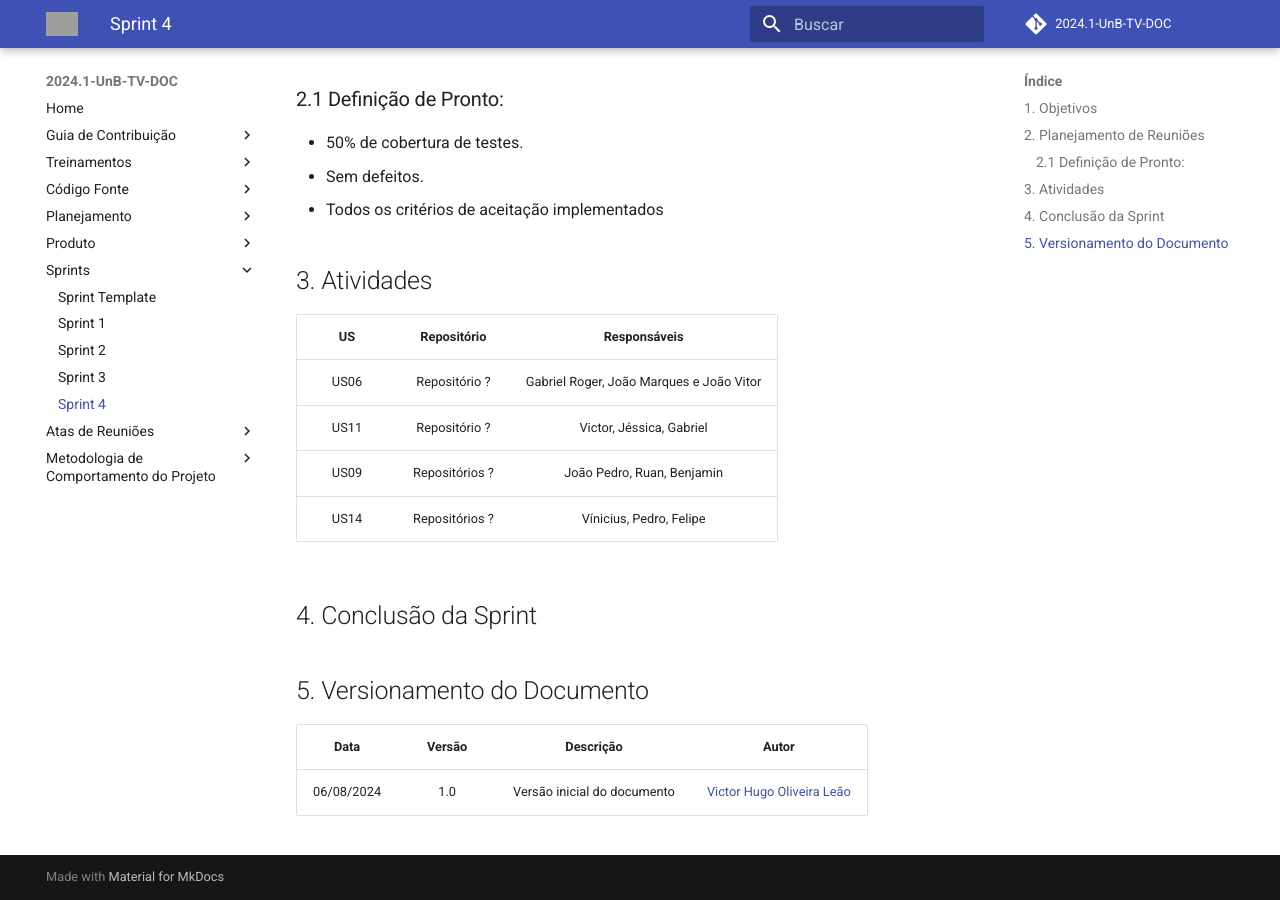
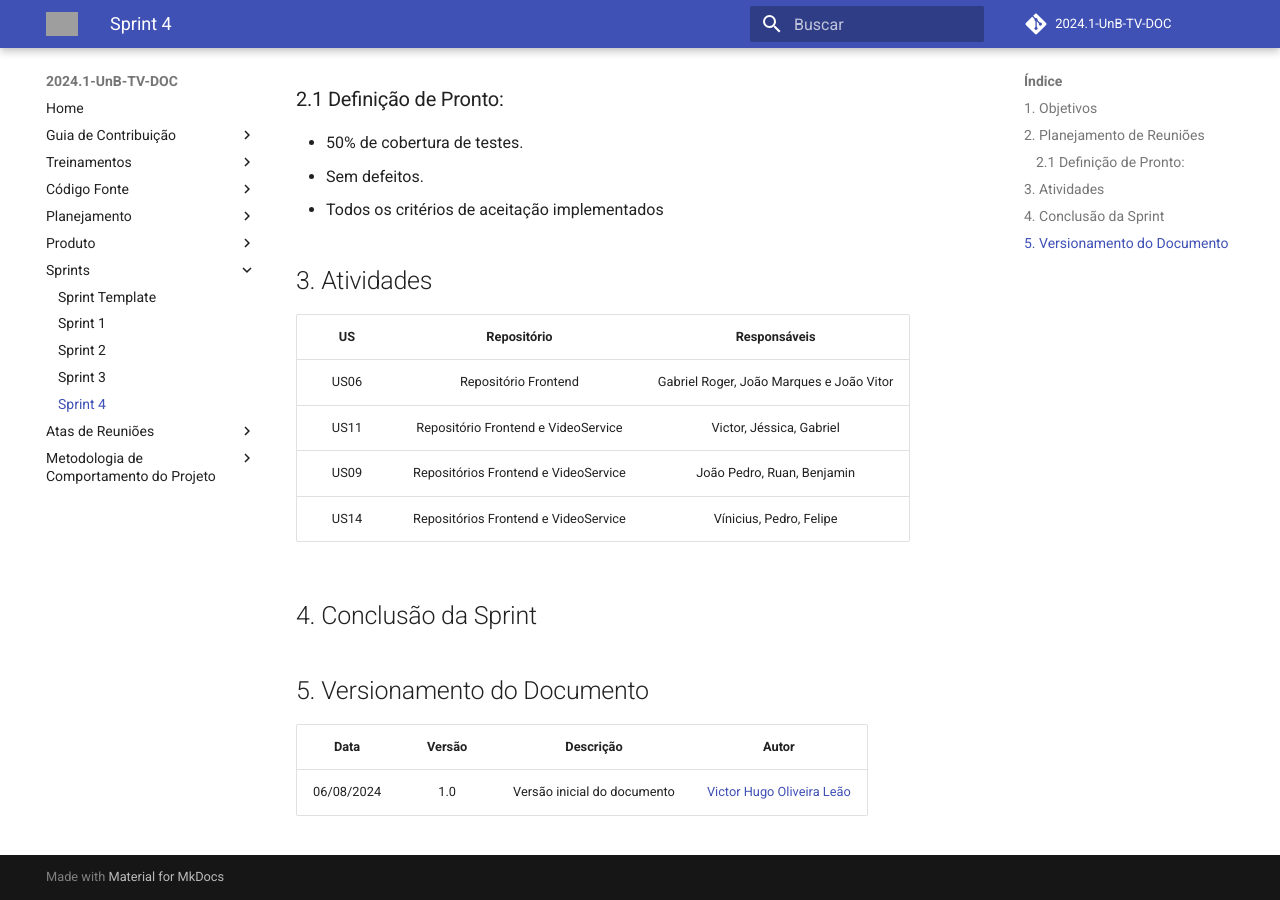
Before and after one commit to fga-eps-mds/2024.1-UnB-TV-DOC, an MkDocs documentation site: the page built from docs/sprints/Sprint4.md, in a window 1280 px wide and 900 px high, scrolled down 632 px. Built offline with MkDocs 1.6.1 and Material for MkDocs 9.7.7, drawn with Linux system fonts in a browser that asks for light colours; comment, search, counter and statistics services are not loaded; grey boxes are pictures that could not be loaded.

Commit message:
Atualiza Sprint4.md

```diff
--- a/docs/sprints/Sprint4.md
+++ b/docs/sprints/Sprint4.md
@@ -25,10 +25,10 @@ Tabela com o planejamento de reuniões da Sprint:
 ## 3. Atividades
 | US | Repositório | Responsáveis |
 | :---: | :---------: | :----------: |
-| US06 | Repositório ? | Gabriel Roger, João Marques e João Vitor |
-| US11 | Repositório ? | Victor, Jéssica, Gabriel |
-| US09 | Repositórios ? | João Pedro, Ruan, Benjamin |
-| US14 | Repositórios ? | Vínicius, Pedro, Felipe |
+| US06 | Repositório Frontend | Gabriel Roger, João Marques e João Vitor |
+| US11 | Repositório Frontend e VideoService | Victor, Jéssica, Gabriel |
+| US09 | Repositórios Frontend e VideoService | João Pedro, Ruan, Benjamin |
+| US14 | Repositórios Frontend e VideoService | Vínicius, Pedro, Felipe |
 
 ## 4. Conclusão da Sprint
 
```
